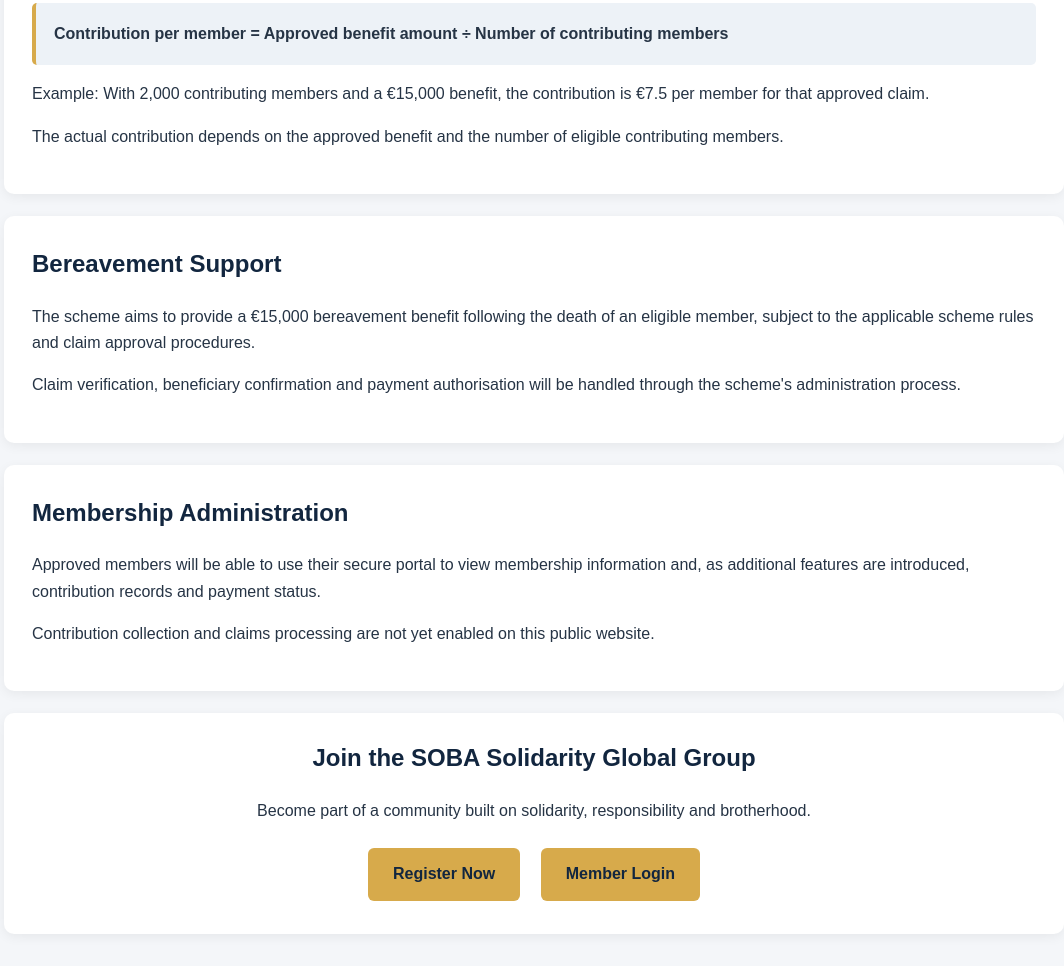
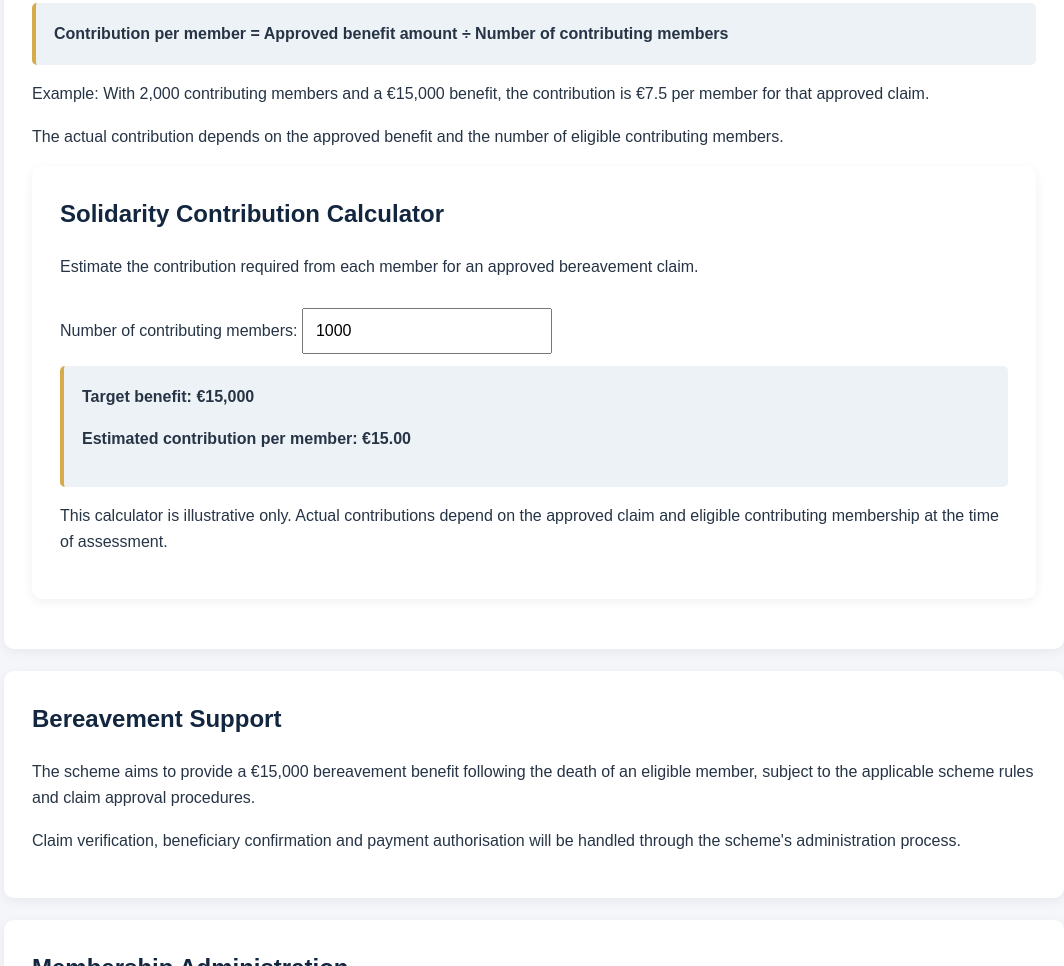
Before and after one commit to Sobasolidary/soba-solidarity-global, a plain HTML site: page solidarity-scheme.html in a window 1280 px wide. Shown: the part 1150-2116 px from the top of the page, without its empty margins (106-1170 px from the left). Drawn offline with Linux system fonts and the light colour scheme.

Commit message:
Add Solidarity Contribution Calculator to HTML

```diff
--- a/solidarity-scheme.html
+++ b/solidarity-scheme.html
@@ -286,6 +286,46 @@
       the approved benefit and the number
       of eligible contributing members.
     </p>
+
+<section class="card">
+  <h2>Solidarity Contribution Calculator</h2>
+
+  <p>
+    Estimate the contribution required from each
+    member for an approved bereavement claim.
+  </p>
+
+  <label for="contributing-members">
+    Number of contributing members:
+  </label>
+
+  <input
+    type="number"
+    id="contributing-members"
+    min="1"
+    step="1"
+    value="1000"
+    style="padding:12px;width:100%;max-width:250px;
+           margin:12px 0;font-size:16px;"
+  >
+
+  <div class="formula">
+    Target benefit: €15,000
+    <p>
+      Estimated contribution per member:
+      <strong id="contribution-result">€15.00</strong>
+    </p>
+  </div>
+
+  <p class="muted">
+    This calculator is illustrative only.
+    Actual contributions depend on the
+    approved claim and eligible contributing
+    membership at the time of assessment.
+  </p>
+</section>
+
+
   </section>
 
   <section class="card">
@@ -342,5 +382,39 @@
   <p>One Brotherhood, One Support System.</p>
 </footer>
 
+<script>
+  const memberInput =
+    document.getElementById("contributing-members");
+
+  const contributionResult =
+    document.getElementById("contribution-result");
+
+  function calculateContribution() {
+    const members = Number(memberInput.value);
+
+    if (!Number.isSafeInteger(members) || members < 1) {
+      contributionResult.textContent =
+        "Enter a valid number of members";
+      return;
+    }
+
+    const benefit = 15000;
+    const contribution = benefit / members;
+
+    contributionResult.textContent =
+      new Intl.NumberFormat("en-IE", {
+        style: "currency",
+        currency: "EUR"
+      }).format(contribution);
+  }
+
+  memberInput.addEventListener(
+    "input",
+    calculateContribution
+  );
+
+  calculateContribution();
+</script>
+
 </body>
 </html>
```
